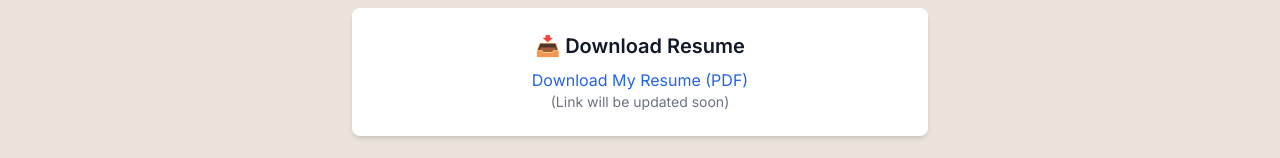
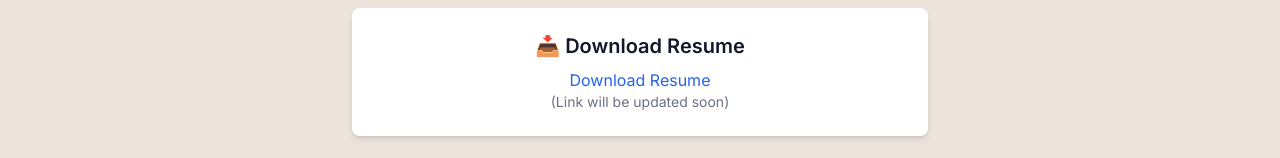
Before and after one commit to Harshit-80989/portfolio, a plain HTML site: page resume.html in a window 1280 px wide. Shown: the part 176-334 px from the top of the page. Drawn offline with nearby package versions, Linux system fonts and the light colour scheme.

Commit message:
Update resume.html

```diff
--- a/resume.html
+++ b/resume.html
@@ -33,7 +33,8 @@
     <div class="max-w-xl mx-auto space-y-6">
       <div class="bg-white p-6 rounded-lg shadow-md">
         <h3 class="text-xl font-semibold mb-2">📥 Download Resume</h3>
-        <a href="#" class="text-blue-600 hover:underline" download>Download My Resume (PDF)</a>
+        <a href="assets/Harshit_Gupta_Resume.pdf" download class="text-blue-600 hover:underline"> Download Resume</a>
+
         <p class="text-gray-500 text-sm">(Link will be updated soon)</p>
       </div>
 
```
